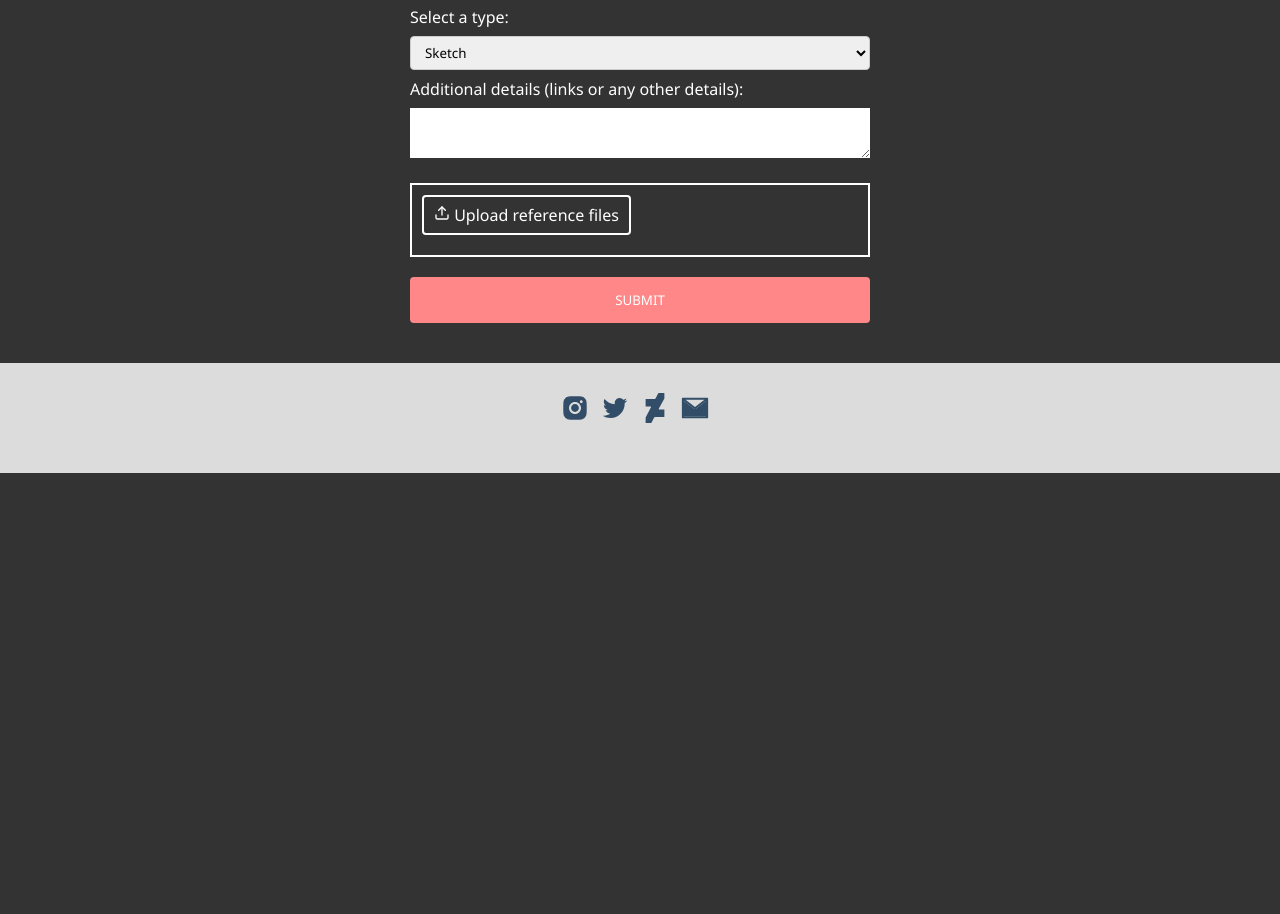
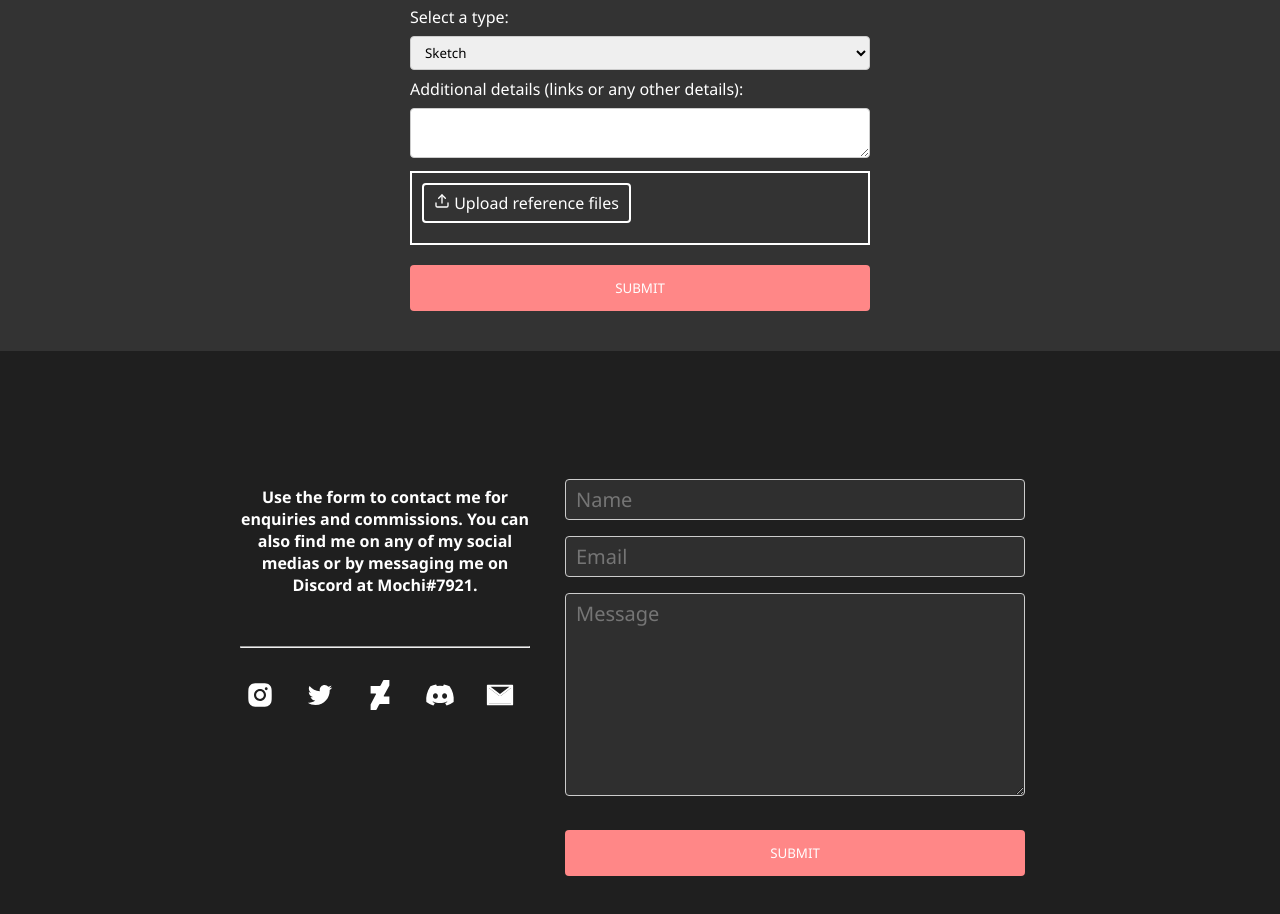
Before and after one commit to marcopolo1124/mochi-art, a Next.js app: page /order-form in a window 1280 px wide. Shown: the part 416-1330 px from the top of the page. Before the commit the page ends 889 px from the top, so only its background shows below. Built offline with nearby package versions, Linux system fonts and the light colour scheme.

Commit message:
added footer

```diff
--- a/src/components/Footer.tsx
+++ b/src/components/Footer.tsx
@@ -1,18 +1,68 @@
-import React from 'react'
+import Link from 'next/link'
+import React, {useState} from 'react'
 import { AiFillInstagram, AiOutlineTwitter, AiTwotoneMail} from 'react-icons/ai'
-import { FaDeviantart } from 'react-icons/fa'
+import { FaDeviantart, FaDiscord } from 'react-icons/fa'
 
 const Footer = () => {
+  const [name, setName] = useState<string>("")
+  const [email, setEmail] = useState<string>("")
+  const [message, setMessage] = useState<string>("")
+
   return (
     <div className='footer-container'>
       {/* <p>2023 JSM Headphones All rights reserved</p> */}
-      <p className='icons'>
-        <AiFillInstagram/>
-        <AiOutlineTwitter/>
-        <FaDeviantart/>
-        <AiTwotoneMail/>
+      <div className="footer-detail">
+        <div className='flex-container'>
+          <p>Use the form to contact me for enquiries and commissions. You can also find me on any of my social medias or by messaging me on Discord at Mochi#7921.</p>
+          <hr/>
+          <p className='icons'>
+            <Link href=""><AiFillInstagram/></Link>
+            <Link href=""><AiOutlineTwitter/></Link>
+            <Link href=""><FaDeviantart/></Link>
+            <Link href=""><FaDiscord/></Link>
+            <Link href=""><AiTwotoneMail/></Link>
 
-      </p>
+          </p>
+        </div>
+      </div>
+
+      <div className='contact-form'>
+        <form>
+            <input
+                name='name'
+                className="contact-input"
+                id='contact-name'
+                type={"text"}
+                onChange={(e) => {setName(e.target.value)}}
+                placeholder="Name"
+                value={name}
+                required
+          />
+          <input
+              name='email'
+              id='contact-email'
+              className="contact-input"
+              type={"email"}
+              onChange={(e) => {setEmail(e.target.value)}}
+              placeholder="Email"
+              value={email}
+              required
+          />
+          <textarea
+            name='message'
+            placeholder="Message"
+            id='contact-message'
+            className="contact-input"
+            onChange={(e) => {setMessage(e.target.value)}}
+            required
+            value={message}
+            rows={7}
+          />
+
+          <input type={"submit"} value="SUBMIT"/>
+        </form>
+
+      </div>
     </div>
   )
 }
--- a/src/styles/globals.css
+++ b/src/styles/globals.css
@@ -199,23 +199,55 @@ span.navbar-menu-item:hover {
 }
 
 .footer-container{
-  background-color: #dcdcdc;
-  color: #324d67;
+  background-color: #1f1f1f;
+  color: white;
   text-align: center;
   /* margin-top: 20px; */
   padding: 30px 10px;
   font-weight: 700;
   display: flex;
-  flex-direction: column;
-  align-items: center;
+  /* flex-direction: column; */
+  /* align-items: center; */
   gap: 10px;
   justify-content: center;
+  padding: 100px 200px;
+  /* font-size: 16px; */
 
 }
+
+.footer-detail {
+  padding-top: 30px;
+  display: inline-block;
+}
+
+.flex-container {
+  display: flex;
+  justify-content: center;
+  flex-direction: column;
+  padding: 5px;
+  width: 300px;
+}
+
+.icons{
+  display: flex;
+  justify-content: space-between;
+  padding: 0 5px;
+}
+
 .footer-container .icons{
   font-size: 30px;
   display: flex;
   gap: 10px;
+}
+
+.contact-form{
+  display: inline-block;
+  font-size: 20px;
+}
+.contact-input{
+  font-size: 20px;
+  color: white;
+  background-color: #2f2f2f
 }
 
 .product-container{
@@ -460,7 +492,7 @@ form {
   justify-content: flex-start;
 } */
 
-input[type=text], input[type=email], input[type=number], select {
+input[type=text], input[type=email], input[type=number], select, textarea {
   width: 100%;
   padding: 6px 10px;
   margin: 8px 0;
@@ -468,6 +500,7 @@ input[type=text], input[type=email], input[type=number], select {
   border: 1px solid #ccc;
   border-radius: 4px;
   box-sizing: border-box;
+  /* background-color: #2f2f2f */
 }
 
 input[type=file]{
@@ -485,14 +518,14 @@ input[type=submit] {
   cursor: pointer;
 
 }
-
+/*
 textarea {
-  padding: 7px 20px;
+  padding: 6px 10px;
   margin-top: 8px;
   margin-bottom: 20px;
   border: none;
   width: 100%;
-}
+} */
 
 input[type=submit]:hover {
   background-color: #f02d34;
```
